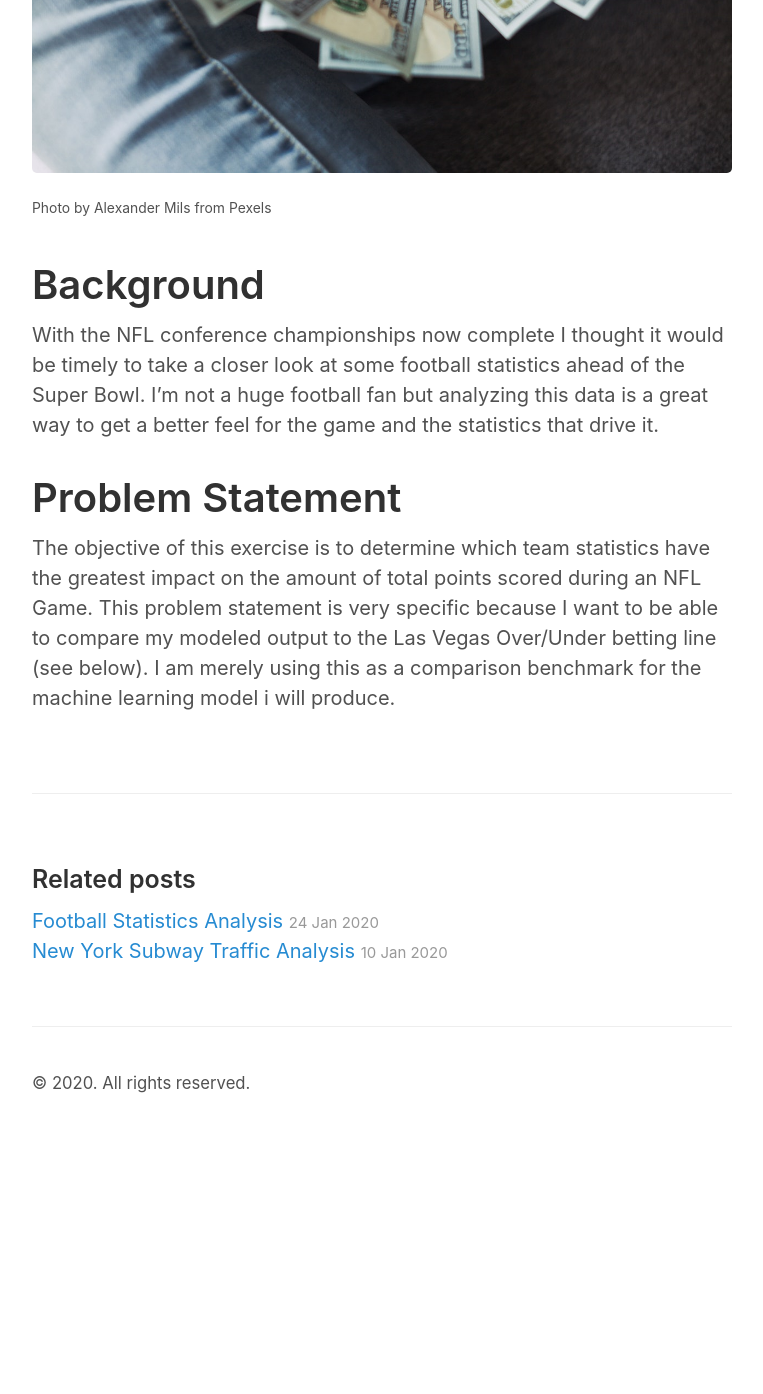
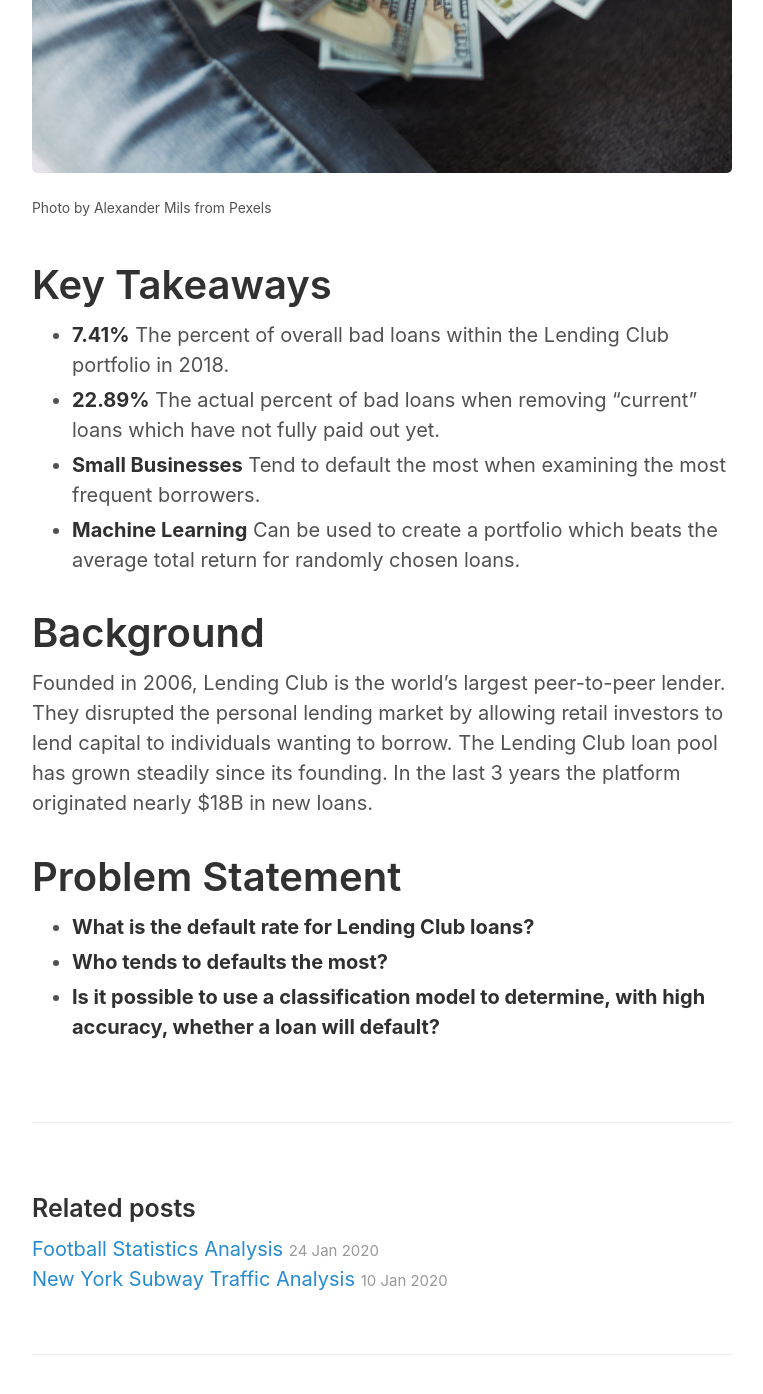
Before and after one commit to skhan-tech/skhan-tech.github.io, a Jekyll site: the page built from _posts/2020-02-16-Lending-Club-Loan-Analysis.md, in a window 1280 px wide and 1400 px high, scrolled down 691 px. Shown: the top 1394 px of the window, without its empty margins (258-1021 px from the left). Built offline with Jekyll 4.4.1, drawn with Linux system fonts in a browser that asks for light colours; our own code applies the rules of GitHub Pages for plain Markdown files; before the commit the page ends 1828 px from its top, so only the background shows below that; some of the changed text lies outside the part shown.

Commit message:
Update 2020-02-16-Lending-Club-Loan-Analysis.md

```diff
--- a/_posts/2020-02-16-Lending-Club-Loan-Analysis.md
+++ b/_posts/2020-02-16-Lending-Club-Loan-Analysis.md
@@ -6,8 +6,20 @@
 
 <sub><sup>Photo by Alexander Mils from Pexels</sup></sub>
 
+# Key Takeaways
+  + **7.41%**
+    The percent of overall bad loans within the Lending Club portfolio in 2018.
+  + **22.89%**
+    The actual percent of bad loans when removing "current" loans which have not fully paid out yet.
+  + **Small Businesses**
+    Tend to default the most when examining the most frequent borrowers.
+  + **Machine Learning**
+    Can be used to create a portfolio which beats the average total return for randomly chosen loans.
+
 # Background
-With the NFL conference championships now complete I thought it would be timely to take a closer look at some football statistics ahead of the Super Bowl. I'm not a huge football fan but analyzing this data is a great way to get a better feel for the game and the statistics that drive it.
+Founded in 2006, Lending Club is the world's largest peer-to-peer lender. They disrupted the personal lending market by allowing retail investors to lend capital to individuals wanting to borrow. The Lending Club loan pool has grown steadily since its founding. In the last 3 years the platform originated nearly $18B in new loans.
 
 # Problem Statement
-The objective of this exercise is to determine which team statistics have the greatest impact on the amount of total points scored during an NFL Game. This problem statement is very specific because I want to be able to compare my modeled output to the Las Vegas Over/Under betting line (see below). I am merely using this as a comparison benchmark for the machine learning  model i will produce.
+  + **What is the default rate for Lending Club loans?**
+  + **Who tends to defaults the most?**
+  + **Is it possible to use a classification model to determine, with high accuracy, whether a loan will default?**
```
Also changed, not shown: other parts of _posts/2020-02-16-Lending-Club-Loan-Analysis.md (+1 -1 lines).
